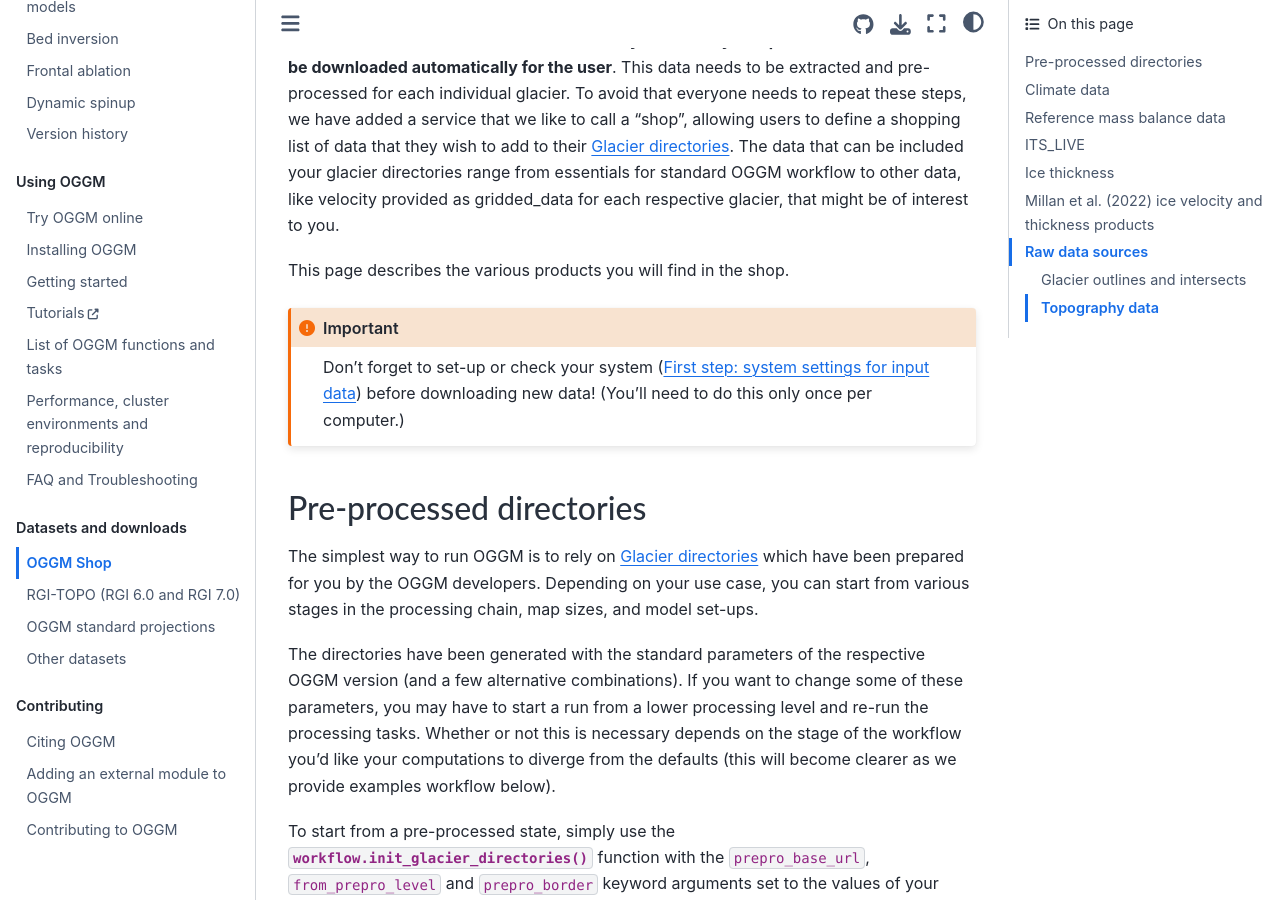
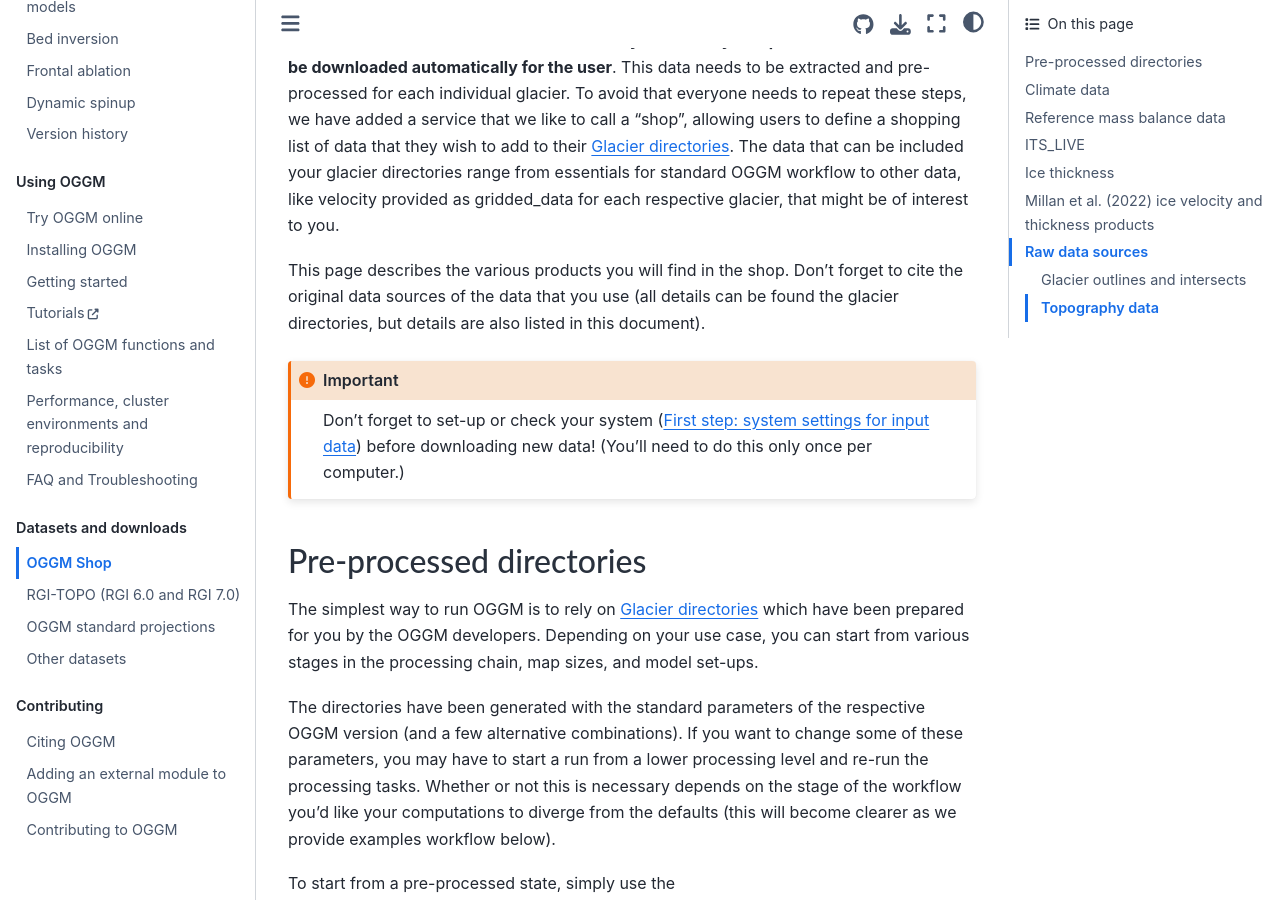
Before and after one commit to OGGM/oggm, a Sphinx documentation site: the page built from docs/shop.rst, in a window 1280 px wide and 900 px high, scrolled down 331 px. Built offline with Sphinx 7.4.7 and the Sphinx Book theme 1.1.4, drawn with Linux system fonts in a browser that asks for light colours; the version number could not be read and is left out.

Commit message:
add citation info

```diff
--- a/docs/shop.rst
+++ b/docs/shop.rst
@@ -16,7 +16,9 @@ included your glacier directories range from essentials for standard OGGM workfl
 to other data, like velocity provided as gridded_data for each respective glacier,
 that might be of interest to you.
 
-This page describes the various products you will find in the shop.
+This page describes the various products you will find in the shop. Don't forget to
+cite the original data sources of the data that you use (all details can be found
+the glacier directories, but details are also listed in this document).
 
 .. important::
 
```
